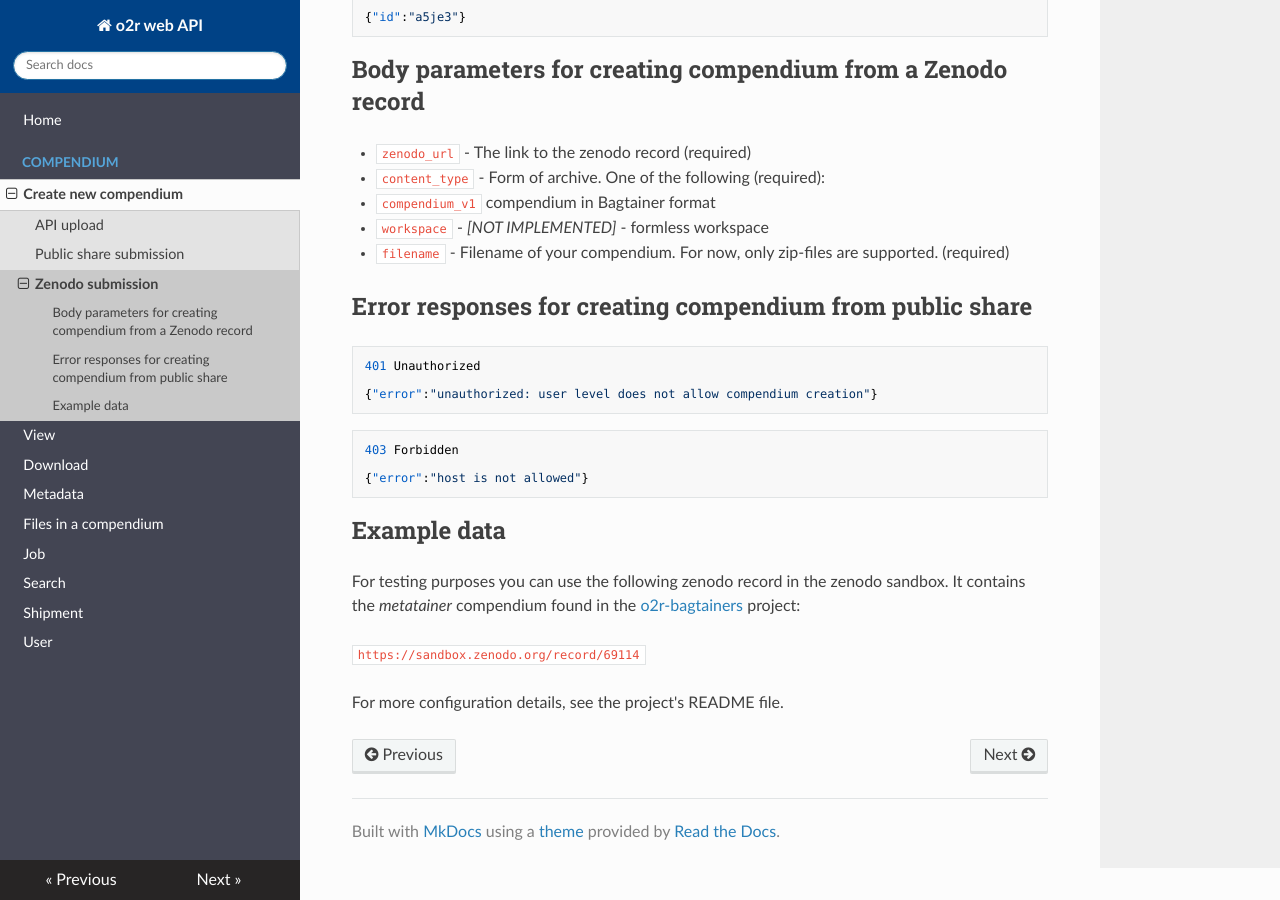
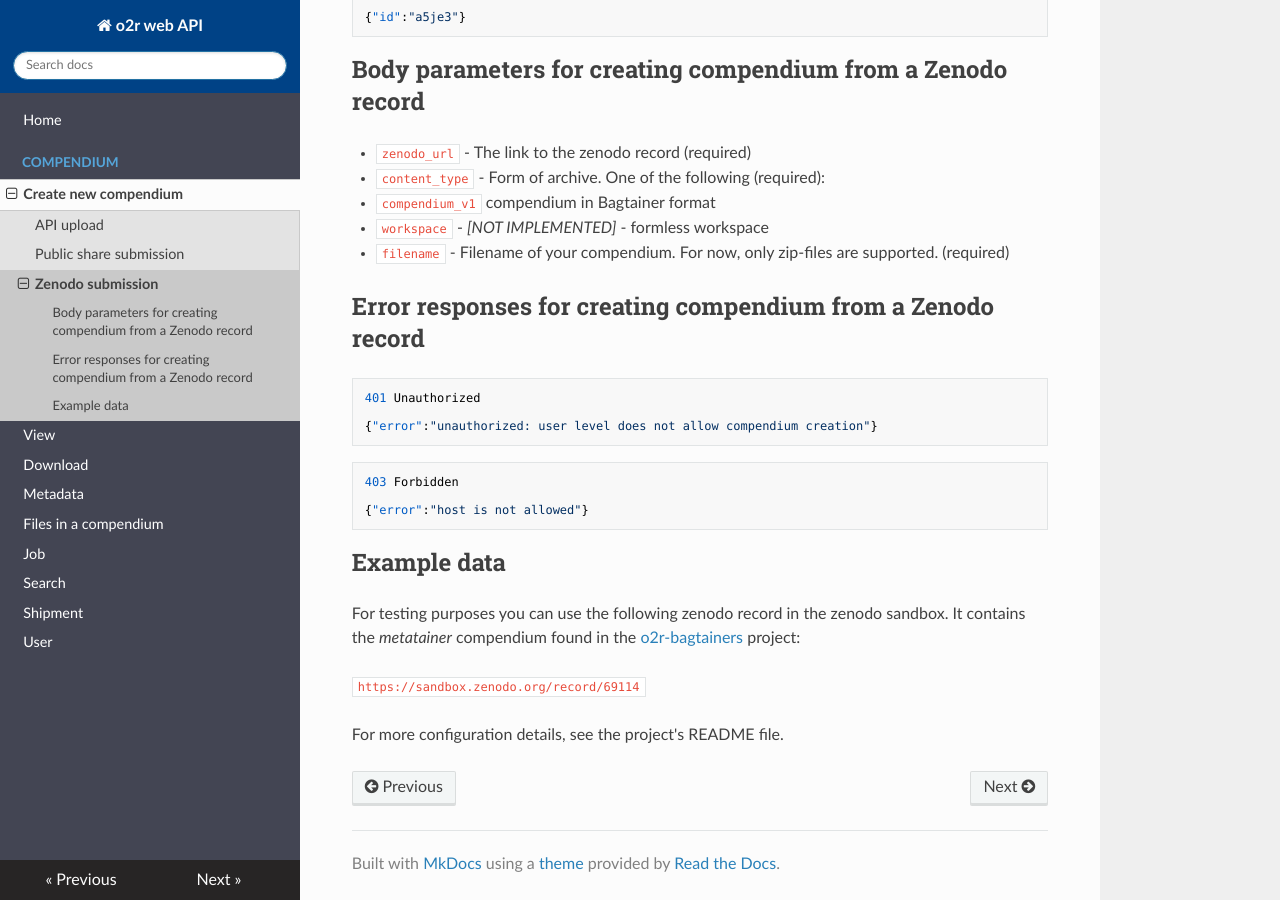
Before and after one commit to o2r-project/api, an MkDocs documentation site: the page built from docs/compendium/zenodo.md, in a window 1280 px wide and 900 px high, scrolled down 522 px. Built offline with MkDocs 1.6.1, drawn with Linux system fonts in a browser that asks for light colours; nearby versions of some CDN libraries; old or Windows-style settings are respelled for this version of MkDocs.

Commit message:
update zenodo.md

````diff
--- a/docs/compendium/zenodo.md
+++ b/docs/compendium/zenodo.md
@@ -28,7 +28,7 @@ curl -d "content_type=compendium_v1" \
   - `workspace` - _[NOT IMPLEMENTED]_ - formless workspace
 - `filename` - Filename of your compendium. For now, only zip-files are supported. (required)
 
-## Error responses for creating compendium from public share
+## Error responses for creating compendium from a Zenodo record
 
 ```json
 401 Unauthorized
````
